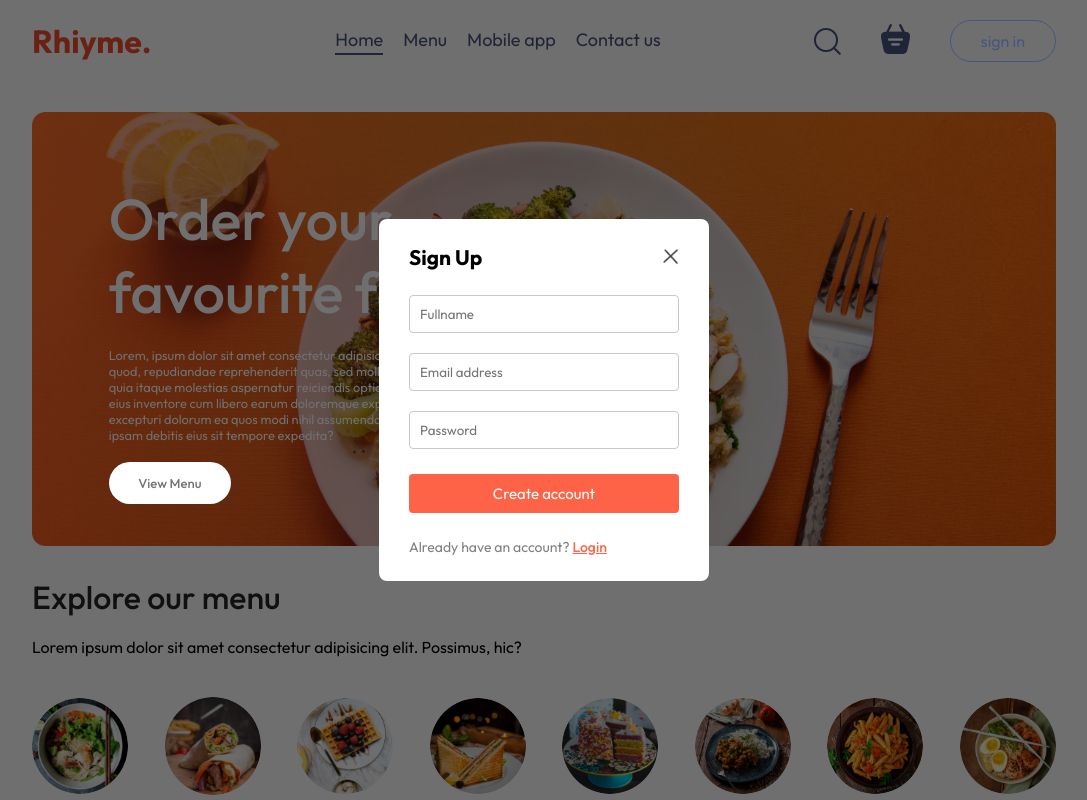
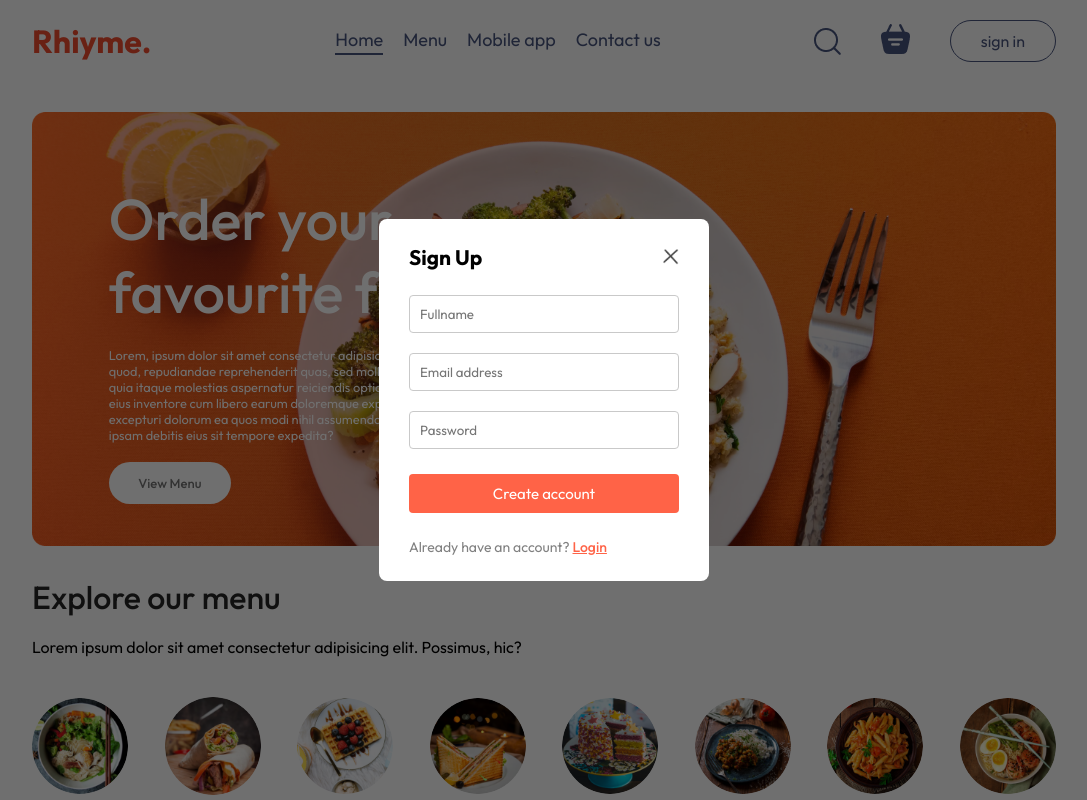
Before and after one commit to Fidel-wole/Food-delivery-app, a React (Vite) app in the folder frontend/: page / in a window 1280 px wide. Both pictures are taken after a click on the button "sign in". Shown: the top 800 px of the page, without its empty margins (96-1183 px from the left). Built offline with nearby package versions, Linux system fonts and the light colour scheme.

Commit message:
Update LoginPopup.css

```diff
--- a/frontend/src/components/LoginPopUp/LoginPopup.css
+++ b/frontend/src/components/LoginPopUp/LoginPopup.css
@@ -1,6 +1,6 @@
 .login-popup{
     position: absolute;
-    z-index: 1;
+    z-index: 99;
     width: 100%;
     height: 100%;
     background-color: #00000090;
```
